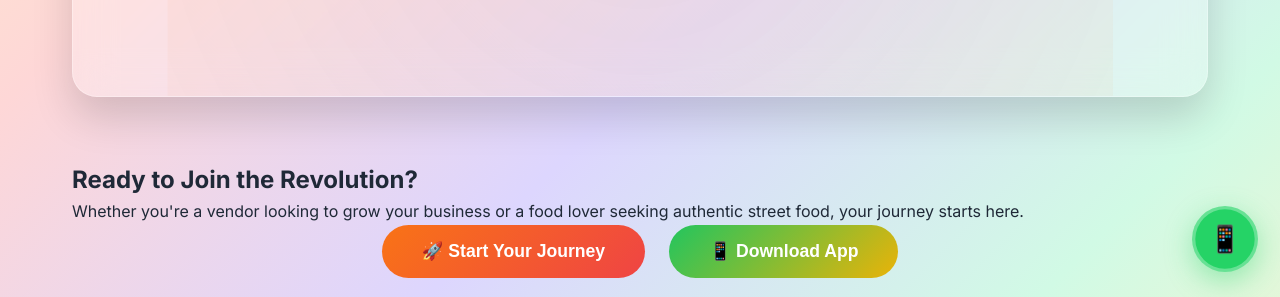
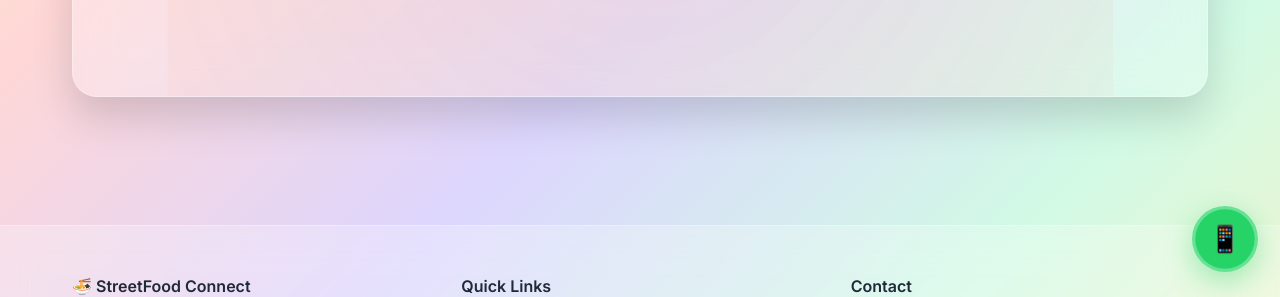
Before and after one commit to manasvipuranik/WebDevHackathon, a plain HTML site: page homepage.html in a window 1280 px wide. Shown: the part 506-803 px from the top of the page. Drawn offline with nearby package versions, Linux system fonts and the light colour scheme.

Commit message:
Update homepage.html

```diff
--- a/homepage.html
+++ b/homepage.html
@@ -45,21 +45,6 @@
         </div>
     </section>
 
-
-    <!-- CTA Section -->
-    <section class="cta-section scroll-reveal">
-        <div class="container">
-            <h2 class="cta-title">Ready to Join the Revolution?</h2>
-            <p class="cta-subtitle">
-                Whether you're a vendor looking to grow your business or a food lover seeking authentic street food,
-                your journey starts here.
-            </p>
-            <div class="hero-buttons">
-                <button class="hero-btn">🚀 Start Your Journey</button>
-                <button class="hero-btn secondary">📱 Download App</button>
-            </div>
-        </div>
-    </section>
 
     <!-- Footer -->
     <footer class="footer">
```
